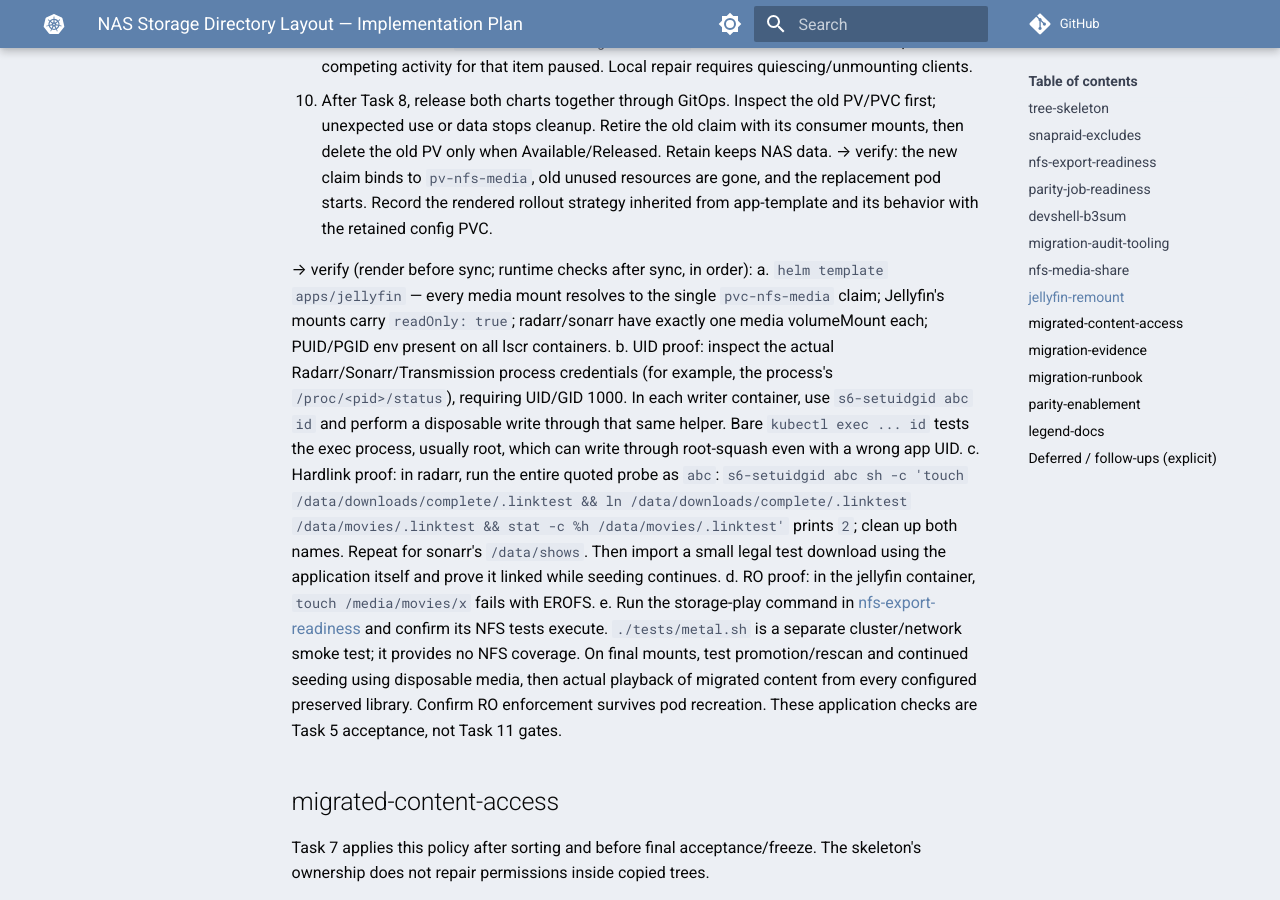
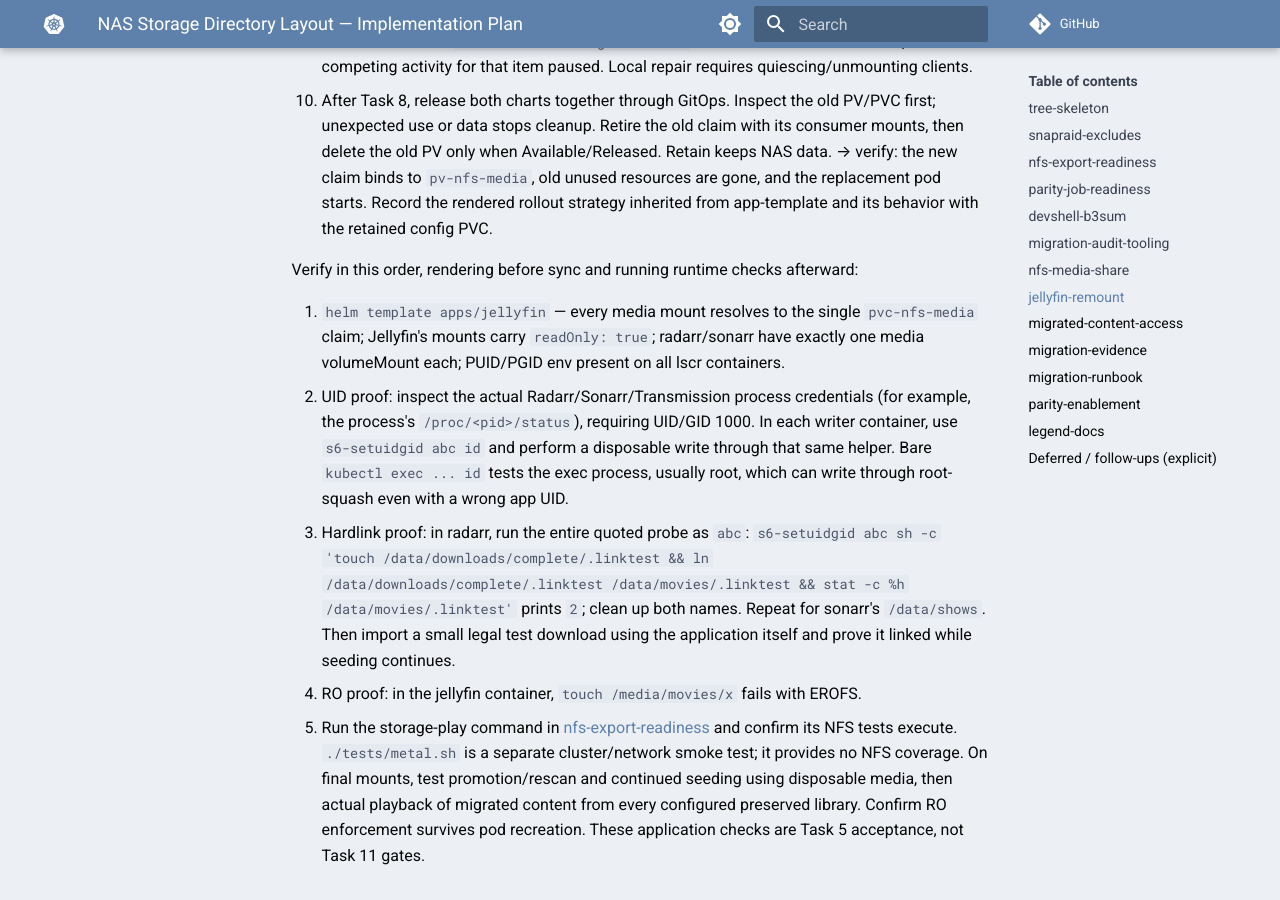
Before and after one commit to serpro69/ktchn8s, an MkDocs documentation site: the page built from docs/feat/wip/nas-storage-layout/implementation.md, in a window 1280 px wide and 900 px high, scrolled down 6810 px. Built offline with MkDocs 1.6.1 and Material for MkDocs 9.7.7, drawn with Linux system fonts in a browser that asks for light colours; comment, search, counter and statistics services are not loaded; the version menu is left out.

Commit message:
Clarify NAS layout rules and acceptance wording
Align the rename and promotion rules with their intended scope, and distinguish deployment prerequisites from acceptance after rollout.

Render the media verification steps as an ordered list and clarify planned enforcement without changing commands or task dependencies.

```diff
--- a/docs/feat/wip/nas-storage-layout/implementation.md
+++ b/docs/feat/wip/nas-storage-layout/implementation.md
@@ -156,8 +156,9 @@ Task 13 creates `scripts/nas-migration-audit.py` and
 `tests/test_nas_migration_audit.py` before Task 6. Use Python's standard library and
 the Task 3 `b3sum` executable. Before Task 13's NAS fixture, verify Python 3 and install
 `b3sum` once there (`apt install b3sum` on Debian, or a verified upstream binary);
-record both versions with the fixture results. The helper reads datasets and writes evidence only. Copying, moving, permission
-changes, discards and disk operations remain explicit operator actions.
+record both versions with the fixture results. The helper reads datasets and writes
+evidence only. Copying, moving, permission changes, discards and disk operations remain
+explicit operator actions.
 
 | Subcommand | Inputs and result |
 |---|---|
@@ -264,27 +265,28 @@ In `apps/jellyfin/values.yaml` (+ `templates/pvc-videos.yaml`):
    the replacement pod starts. Record the rendered rollout strategy inherited from
    app-template and its behavior with the retained config PVC.
 
-→ verify (render before sync; runtime checks after sync, in order):
-  a. `helm template apps/jellyfin` — every media mount resolves to the single
-     `pvc-nfs-media` claim; Jellyfin's mounts carry `readOnly: true`; radarr/sonarr have
-     exactly one media volumeMount each; PUID/PGID env present on all lscr containers.
-  b. UID proof: inspect the actual Radarr/Sonarr/Transmission process credentials
-     (for example, the process's `/proc/<pid>/status`), requiring UID/GID 1000.
-     In each writer container, use `s6-setuidgid abc id` and perform a disposable write
-     through that same helper. Bare `kubectl exec ... id` tests the exec process,
-     usually root, which can write through root-squash even with a wrong app UID.
-  c. Hardlink proof: in radarr, run the entire quoted probe as `abc`:
-     `s6-setuidgid abc sh -c 'touch /data/downloads/complete/.linktest && ln /data/downloads/complete/.linktest /data/movies/.linktest && stat -c %h /data/movies/.linktest'`
-     prints `2`; clean up
-     both names. Repeat for sonarr's `/data/shows`. Then import a small legal test
-     download using the application itself and prove it linked while seeding continues.
-  d. RO proof: in the jellyfin container, `touch /media/movies/x` fails with EROFS.
-  e. Run the storage-play command in [nfs-export-readiness](#nfs-export-readiness)
-     and confirm its NFS tests execute. `./tests/metal.sh` is a separate cluster/network
-     smoke test; it provides no NFS coverage. On final mounts, test promotion/rescan
-     and continued seeding using disposable media, then actual playback of migrated
-     content from every configured preserved library. Confirm RO enforcement survives
-     pod recreation. These application checks are Task 5 acceptance, not Task 11 gates.
+Verify in this order, rendering before sync and running runtime checks afterward:
+
+1. `helm template apps/jellyfin` — every media mount resolves to the single
+   `pvc-nfs-media` claim; Jellyfin's mounts carry `readOnly: true`; radarr/sonarr have
+   exactly one media volumeMount each; PUID/PGID env present on all lscr containers.
+2. UID proof: inspect the actual Radarr/Sonarr/Transmission process credentials
+   (for example, the process's `/proc/<pid>/status`), requiring UID/GID 1000.
+   In each writer container, use `s6-setuidgid abc id` and perform a disposable write
+   through that same helper. Bare `kubectl exec ... id` tests the exec process,
+   usually root, which can write through root-squash even with a wrong app UID.
+3. Hardlink proof: in radarr, run the entire quoted probe as `abc`:
+   `s6-setuidgid abc sh -c 'touch /data/downloads/complete/.linktest && ln /data/downloads/complete/.linktest /data/movies/.linktest && stat -c %h /data/movies/.linktest'`
+   prints `2`; clean up both names. Repeat for sonarr's `/data/shows`. Then import a
+   small legal test download using the application itself and prove it linked while
+   seeding continues.
+4. RO proof: in the jellyfin container, `touch /media/movies/x` fails with EROFS.
+5. Run the storage-play command in [nfs-export-readiness](#nfs-export-readiness)
+   and confirm its NFS tests execute. `./tests/metal.sh` is a separate cluster/network
+   smoke test; it provides no NFS coverage. On final mounts, test promotion/rescan
+   and continued seeding using disposable media, then actual playback of migrated
+   content from every configured preserved library. Confirm RO enforcement survives
+   pod recreation. These application checks are Task 5 acceptance, not Task 11 gates.
 
 ## migrated-content-access
 
```
Also changed, not shown: docs/feat/wip/nas-storage-layout/design.md (+12 -12 lines), docs/reference/architecture/decision_records.md (+2 -2 lines).
